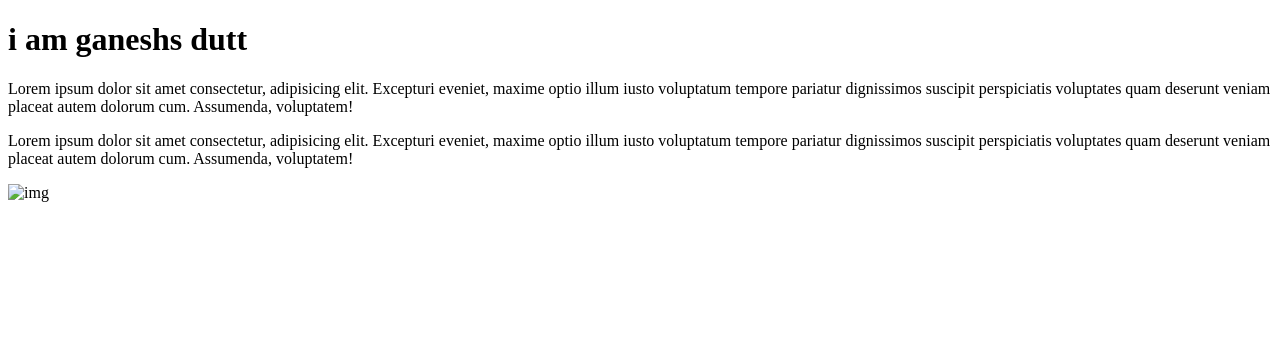
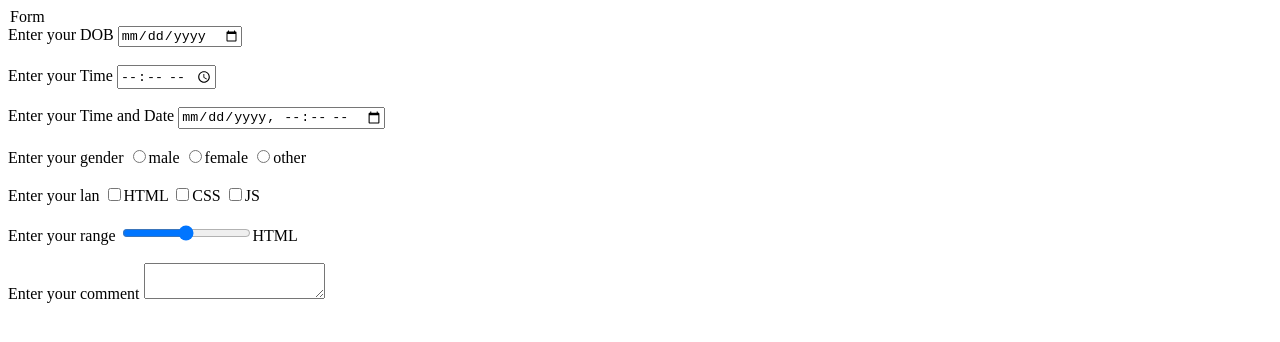
Before and after one commit to ganeshdutt100/Frontend-3pm-batch, a plain HTML site: page class8.html in a window 1280 px wide. Drawn offline with Linux system fonts and the light colour scheme.

Commit message:
Add file

```diff
--- a/class8.html
+++ b/class8.html
@@ -3,12 +3,52 @@
 <head>
     <meta charset="UTF-8">
     <meta name="viewport" content="width=device-width, initial-scale=1.0">
-    <title>Document</title>
+    <title>form</title>
 </head>
 <body>
-   <h1>i am  ganeshs dutt </h1>
-   <p>Lorem ipsum dolor sit amet consectetur, adipisicing elit. Excepturi eveniet, maxime optio illum iusto voluptatum tempore pariatur dignissimos suscipit perspiciatis voluptates quam deserunt veniam placeat autem dolorum cum. Assumenda, voluptatem!</p>
-   <p>Lorem ipsum dolor sit amet consectetur, adipisicing elit. Excepturi eveniet, maxime optio illum iusto voluptatum tempore pariatur dignissimos suscipit perspiciatis voluptates quam deserunt veniam placeat autem dolorum cum. Assumenda, voluptatem!</p>
-   <img src="" alt=" img">
+    <form action="">
+
+        <legend>Form</legend>
+        <label for="">Enter your DOB</label>
+        <input type="date"> <br> <br>
+
+        <label for="">Enter your Time</label>
+        <input type="time">  <br> <br>
+
+
+        <label for="">Enter your Time and Date</label>
+        <input type="datetime-local">  <br> <br>
+
+
+        <label for="">Enter your gender</label>
+        <input type="radio" name="nikhil" value="male">male
+        <input type="radio" name="nikhil" value="male">female
+        <input type="radio" name="nikhil" value="male">other
+
+        <br> <br>
+
+        <label for="">Enter your lan</label>
+        <input type="checkbox" value="HTML">HTML
+        <input type="checkbox" value="CSS">CSS
+        <input type="checkbox"  value="JS">JS
+
+<br> <br>
+        <label for="">Enter your range</label>
+        <input type="range" value="HTML">HTML
+
+        <br> <br>
+        <label for="">Enter your comment</label>
+        <textarea  cols="20" rows="2"></textarea>
+
+
+
+
+
+
+
+
+
+
+    </form>
 </body>
 </html>
```
Also changed, not shown: class7.html (+14 -1 lines), class9.html (added, +11 -0 lines).
